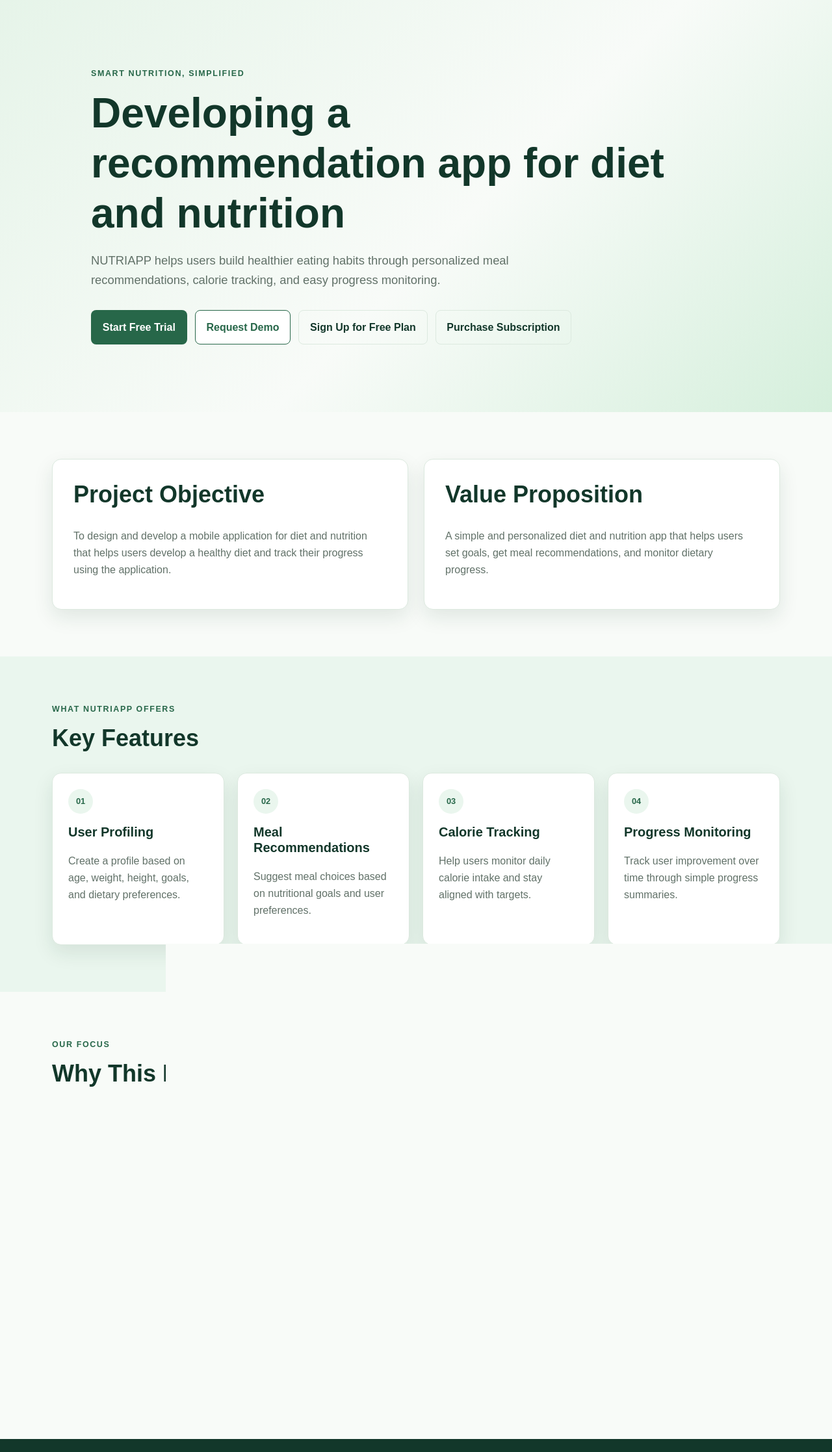
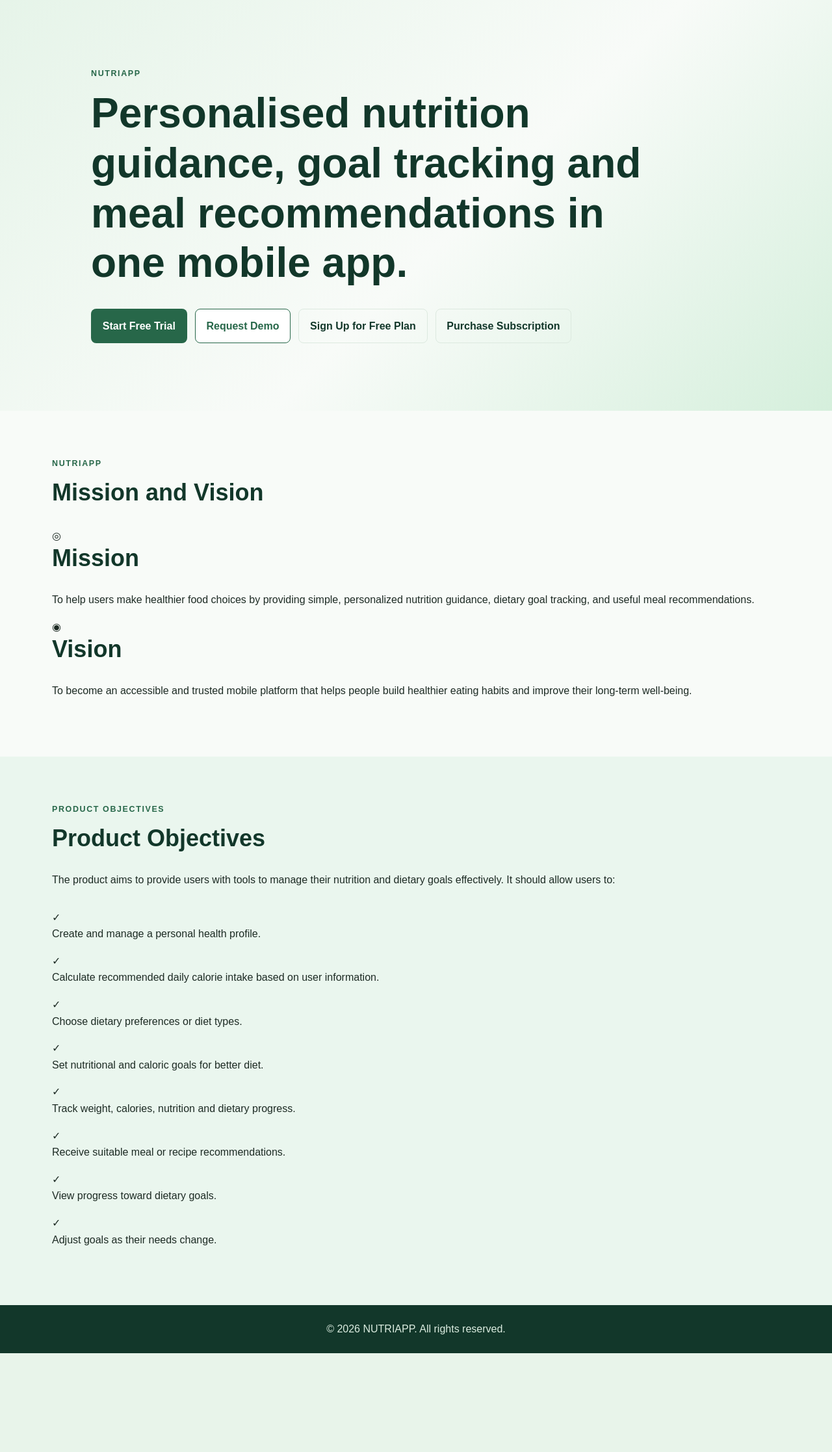
Before and after one commit to ajx9999/nutriapp-website, a Flask app: page / in a window 1280 px wide. Shown: the part 73-2307 px from the top of the page at 65% size. After the commit the page ends 2155 px from the top, so only its background shows below. Run offline with Flask 3, Linux system fonts and the light colour scheme.

Commit message:
Update NutriApp front page content and documentation links

```diff
--- a/templates/index.html
+++ b/templates/index.html
@@ -5,100 +5,112 @@
 {% block content %}
 <section class="hero">
     <div class="container hero-content">
-        <p class="eyebrow">SMART NUTRITION, SIMPLIFIED</p>
-        <h1>Developing a recommendation app for diet and nutrition</h1>
-        <p class="hero-text">
-            NUTRIAPP helps users build healthier eating habits through personalized
-            meal recommendations, calorie tracking, and easy progress monitoring.
-        </p>
+        <p class="eyebrow">NUTRIAPP</p>
+        <h1>Personalised nutrition guidance, goal tracking and meal recommendations in one mobile app.</h1>
 
         <div class="button-group">
-            <a class="button button-primary" href="{{ url_for('form', type='Start Free Trial') }}">Start Free Trial</a>
-            <a class="button button-secondary" href="{{ url_for('form', type='Request Demo') }}">Request Demo</a>
-            <a class="button button-light" href="{{ url_for('form', type='Sign Up for Free Plan') }}">Sign Up for Free Plan</a>
-            <a class="button button-light" href="{{ url_for('form', type='Purchase Subscription') }}">Purchase Subscription</a>
+            <a class="button button-primary" href="{{ url_for('form', type='Start Free Trial') }}">
+                Start Free Trial
+            </a>
+
+            <a class="button button-secondary" href="{{ url_for('form', type='Request Demo') }}">
+                Request Demo
+            </a>
+
+            <a class="button button-light" href="{{ url_for('form', type='Sign Up for Free Plan') }}">
+                Sign Up for Free Plan
+            </a>
+
+            <a class="button button-light" href="{{ url_for('form', type='Purchase Subscription') }}">
+                Purchase Subscription
+            </a>
         </div>
     </div>
 </section>
 
 <section class="section">
-    <div class="container two-column">
-        <article class="content-card">
-            <h2>Project Objective</h2>
+    <div class="container">
+        <div class="section-heading">
+            <p class="eyebrow">NUTRIAPP</p>
+            <h2>Mission and Vision</h2>
+        </div>
+
+        <div class="mission-vision-grid">
+            <article class="mission-card">
+                <div class="circle-icon">◎</div>
+                <h2>Mission</h2>
                 <p>
-                To design and develop a mobile application for diet and nutrition that
-                helps users develop a healthy diet and track their progress using the application.
+                    To help users make healthier food choices by providing simple,
+                    personalized nutrition guidance, dietary goal tracking, and useful
+                    meal recommendations.
                 </p>
             </article>
 
-        <article class="content-card">
-            <h2>Value Proposition</h2>
+            <article class="vision-card">
+                <div class="circle-icon light-icon">◉</div>
+                <h2>Vision</h2>
                 <p>
-                A simple and personalized diet and nutrition app that helps users set
-                goals, get meal recommendations, and monitor dietary progress.
+                    To become an accessible and trusted mobile platform that helps
+                    people build healthier eating habits and improve their long-term
+                    well-being.
                 </p>
             </article>
+        </div>
     </div>
 </section>
 
 <section class="section section-soft">
     <div class="container">
         <div class="section-heading">
-            <p class="eyebrow">WHAT NUTRIAPP OFFERS</p>
-            <h2>Key Features</h2>
+            <p class="eyebrow">PRODUCT OBJECTIVES</p>
+            <h2>Product Objectives</h2>
+            <p class="section-description">
+                The product aims to provide users with tools to manage their nutrition
+                and dietary goals effectively. It should allow users to:
+            </p>
         </div>
 
-        <div class="feature-grid">
-            <article class="feature-card">
-                <span class="feature-number">01</span>
-                <h3>User Profiling</h3>
-                <p>Create a profile based on age, weight, height, goals, and dietary preferences.</p>
+        <div class="objectives-grid">
+            <article class="objective-item">
+                <span>✓</span>
+                <p>Create and manage a personal health profile.</p>
             </article>
 
-            <article class="feature-card">
-                <span class="feature-number">02</span>
-                <h3>Meal Recommendations</h3>
-                <p>Suggest meal choices based on nutritional goals and user preferences.</p>
+            <article class="objective-item">
+                <span>✓</span>
+                <p>Calculate recommended daily calorie intake based on user information.</p>
             </article>
 
-            <article class="feature-card">
-                <span class="feature-number">03</span>
-                <h3>Calorie Tracking</h3>
-                <p>Help users monitor daily calorie intake and stay aligned with targets.</p>
+            <article class="objective-item">
+                <span>✓</span>
+                <p>Choose dietary preferences or diet types.</p>
             </article>
 
-            <article class="feature-card">
-                <span class="feature-number">04</span>
-                <h3>Progress Monitoring</h3>
-                <p>Track user improvement over time through simple progress summaries.</p>
+            <article class="objective-item">
+                <span>✓</span>
+                <p>Set nutritional and caloric goals for better diet.</p>
+            </article>
+
+            <article class="objective-item">
+                <span>✓</span>
+                <p>Track weight, calories, nutrition and dietary progress.</p>
+            </article>
+
+            <article class="objective-item">
+                <span>✓</span>
+                <p>Receive suitable meal or recipe recommendations.</p>
+            </article>
+
+            <article class="objective-item">
+                <span>✓</span>
+                <p>View progress toward dietary goals.</p>
+            </article>
+
+            <article class="objective-item">
+                <span>✓</span>
+                <p>Adjust goals as their needs change.</p>
             </article>
         </div>
     </div>
 </section>
-
-<section class="section">
-    <div class="container about-project">
-        <div>
-            <p class="eyebrow">OUR FOCUS</p>
-            <h2>Why This Project Matters</h2>
-        </div>
-
-        <ul class="check-list">
-            <li>Supports healthier eating habits through guided recommendations.</li>
-            <li>Helps users track nutrition goals in a simple mobile-friendly way.</li>
-            <li>Combines recommendation logic with progress tracking in one app.</li>
-        </ul>
-    </div>
-</section>
-
-<section class="section section-soft">
-    <div class="container project-description">
-        <h2>Project Description</h2>
-        <p>
-            This project focuses on building a recommendation app for diet and nutrition.
-            The team will research existing recommendation apps and nutrition systems,
-            then design and develop a mobile application that can be used for dietary recommendation.
-        </p>
-    </div>
-</section>
 {% endblock %}
```
Also changed, not shown: templates/docs.html (+35 -16 lines). Lines whose indentation alone changed are shown as unchanged.
